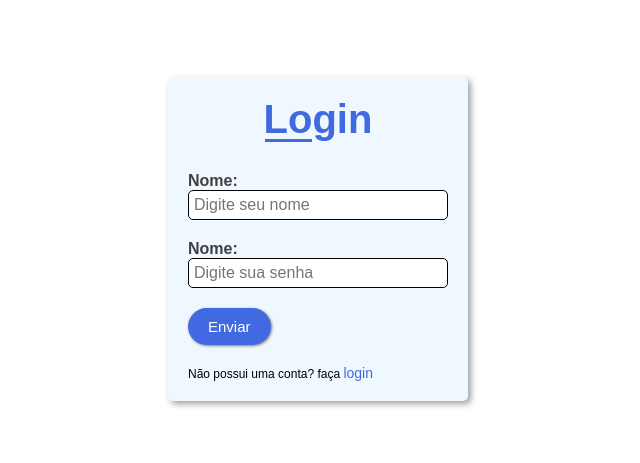
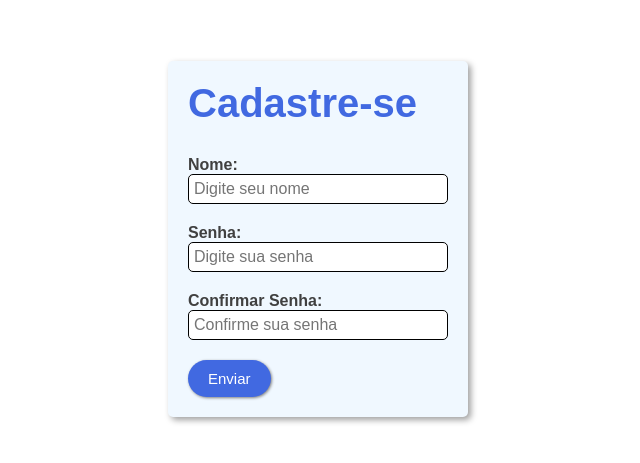
Before and after one commit to ThiagoAndrade92/formulario, a React (Vite) app: page /cadastro in a window 1280 px wide. Shown: the part 161-624 px from the top of the page, without its empty margins (322-962 px from the left). Built offline with nearby package versions, Linux system fonts and the light colour scheme.

Commit message:
Login e Home finalizados

```diff
--- a/package.json
+++ b/package.json
@@ -11,7 +11,8 @@
   },
   "dependencies": {
     "react": "^19.1.0",
-    "react-dom": "^19.1.0"
+    "react-dom": "^19.1.0",
+    "react-router": "^7.6.2"
   },
   "devDependencies": {
     "@eslint/js": "^9.25.0",
--- a/src/App.jsx
+++ b/src/App.jsx
@@ -1,15 +1,14 @@
 //Css
 import './App.css'
-import { FormLogin } from './components/FormLogin'
 
 //Components
-
+import { Rotas } from './components/Rotas'
 
 function App() {
 
   return (
     <>
-    <FormLogin />
+      <Rotas />
     </>
   )
 }
--- /dev/null
+++ b/src/Paginas/Home/index.jsx
@@ -0,0 +1,12 @@
+export const Home = () => {
+
+  const dadosUsuario = JSON.parse(localStorage.getItem('usuario'));
+
+  const nome = dadosUsuario.nome
+
+  return (
+    <div className="home">
+        <h1>Seja bem vindo(a) <span className="usuario">{nome}</span>.</h1>
+    </div>
+  )
+}
--- a/src/components/FormCadastro/index.jsx
+++ b/src/components/FormCadastro/index.jsx
@@ -1,5 +1,8 @@
 //React
-import { useEffect, useState } from 'react';
+import {  useState } from 'react';
+
+//React Route
+import { useNavigate } from 'react-router';
 
 //Css
 import style from './styles.module.css';
@@ -13,14 +16,7 @@ export const  FormCadastro= () => {
     const [ erroSenha, setErroSenha ] = useState('');
     const [ erroConfirmarSenha, setErroConfirmarSenha ] = useState('');
 
-    useEffect(() => {
-        const dadosSalvos = JSON.parse(localStorage.getItem('usuario'));
-        if (dadosSalvos) {
-            setNome(dadosSalvos.nome || '');
-            setSenha(dadosSalvos.senha || '');
-            setConfirmarSenha(dadosSalvos.confirmarSenha || '');
-        }
-    }, []);
+    const navigate = useNavigate();
 
     const validarNome = (valor) => {
         setNome(valor);
@@ -69,6 +65,8 @@ export const  FormCadastro= () => {
         setSenha('');
         setConfirmarSenha('');
 
+
+        navigate('/');
         console.log(nome, senha, confirmarSenha)
     };
 
--- a/src/components/FormLogin/index.jsx
+++ b/src/components/FormLogin/index.jsx
@@ -1,5 +1,9 @@
 //React
 import { useState } from 'react';
+
+//React Route
+import { RotasLink } from '../RotasLink';
+import { useNavigate } from 'react-router';
 
 //Css
 import style from './styles.module.css';
@@ -7,9 +11,30 @@ import style from './styles.module.css';
 export const FormLogin = () => {
     const [ nomeLogin, setNomeLogin ] = useState('');
     const [ senhaLogin, setSenhaLogin ] = useState('');
+    const [ erro, setErro ] = useState('');
+
+    const navigate = useNavigate();
 
     const handleSubmit = (e) => {
         e.preventDefault();
+
+        const dadosSalvos = JSON.parse(localStorage.getItem('usuario'));
+
+        if (dadosSalvos) {
+            const nomeSalvo = dadosSalvos.nome;
+            const senhaSalva = dadosSalvos.confirmarSenha;
+
+            if (nomeLogin === nomeSalvo && senhaLogin === senhaSalva) {
+                navigate('/home/')
+            } else {
+                setErro('Nome ou senha incorretos.')
+            }
+        } else {
+            setErro('Nenhum usuário cadastrado');
+        }
+
+        setNomeLogin('');
+        setSenhaLogin('');
     }
 
   return (
@@ -25,10 +50,11 @@ export const FormLogin = () => {
                 value={nomeLogin}
                 onChange={e => setNomeLogin(e.target.value)}
                 />
+                {erro && <span className={style.erro}>{erro}</span>}
             </label>
 
             <label>
-                Nome:
+                Senha:
                 <input
                 type="password"
                 id='senhaLogin'
@@ -36,11 +62,12 @@ export const FormLogin = () => {
                 value={senhaLogin}
                 onChange={e => setSenhaLogin(e.target.value)}
                 />
+                {erro && <span className={style.erro}>{erro}</span>}
             </label>
 
             <button type="submit" className={style.btn}>Enviar</button>
 
-            <span className={style.cadastrar}>Não possui uma conta? faça <a href="/" onClick={e => e.preventDefault()}>login</a></span>
+            <span className={style.cadastrar}>Não possui uma conta? faça seu <RotasLink href="/cadastro/">cadastro</RotasLink></span>
         </form>
 
     </div>
--- /dev/null
+++ b/src/components/Rotas/index.jsx
@@ -0,0 +1,22 @@
+//React Router
+import { BrowserRouter, Routes, Route } from 'react-router';
+
+//Components
+import { FormLogin } from '../FormLogin'
+import { FormCadastro } from '../FormCadastro';
+
+//Páginas
+import { Home }from '../../Paginas/Home'
+
+
+export const Rotas = () => {
+  return (
+    <BrowserRouter>
+        <Routes>
+            <Route path='/' element={<FormLogin />} />
+            <Route path='/cadastro/' element={<FormCadastro />} />
+            <Route path='/home/' element={<Home />} />
+        </Routes>
+    </BrowserRouter>
+  )
+}
--- /dev/null
+++ b/src/components/RotasLink/index.jsx
@@ -0,0 +1,9 @@
+import { Link } from "react-router";
+
+export const RotasLink = ({children, href, ...props}) => {
+  return (
+    <Link to={href} {...props}>
+        {children}
+    </Link>
+  )
+}
--- a/src/index.css
+++ b/src/index.css
@@ -4,3 +4,19 @@
   box-sizing: border-box;
   font-family: Arial, Helvetica, sans-serif;
 }
+
+.home {
+  height: 100vh;
+
+  display: flex;
+  justify-content: center;
+  align-items: center;
+}
+
+.home > h1 {
+  font-size: 40px;
+}
+
+.usuario {
+  color: #4169e1;
+}
```
Also changed, not shown: 1 other file (tests, documents, lock files or other folders).
